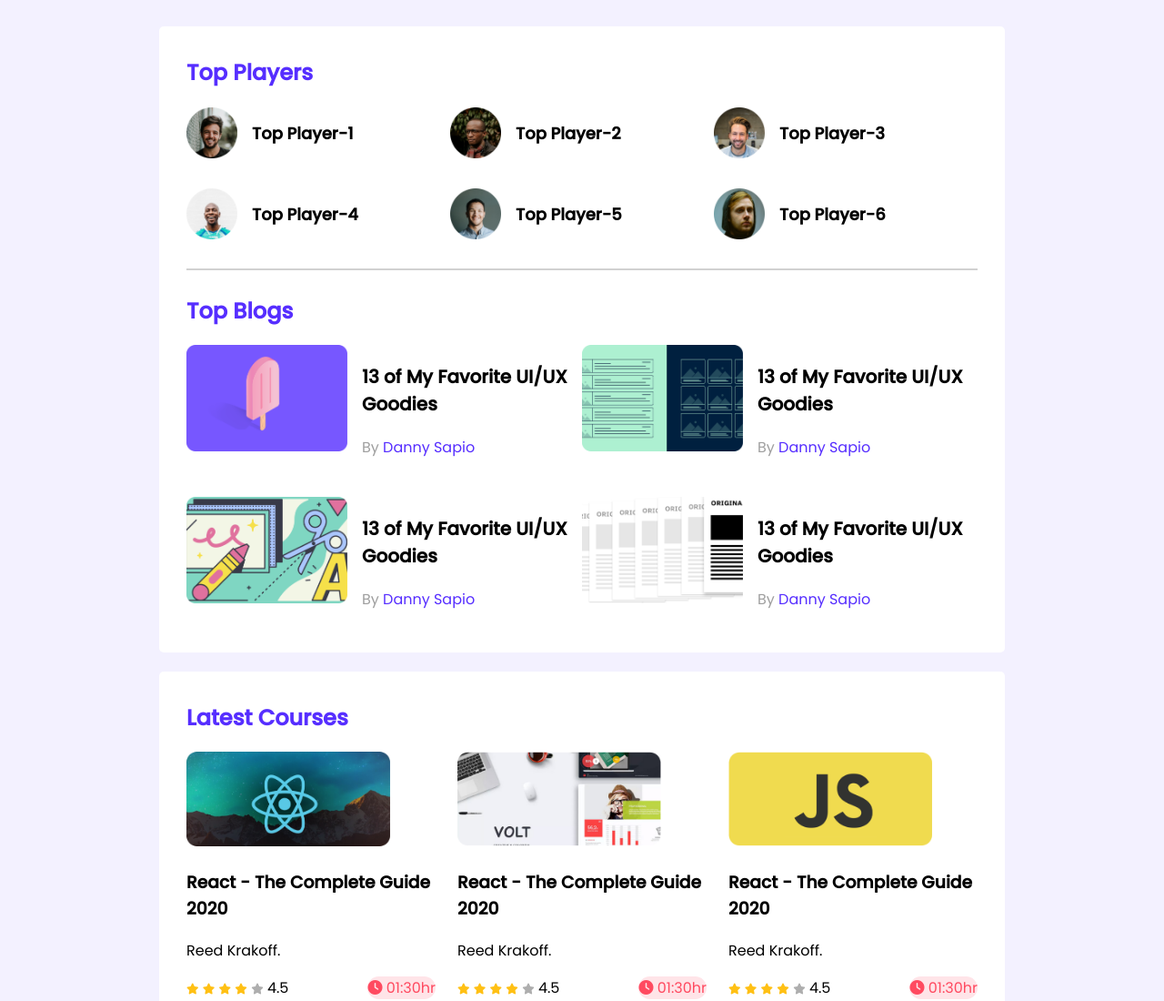
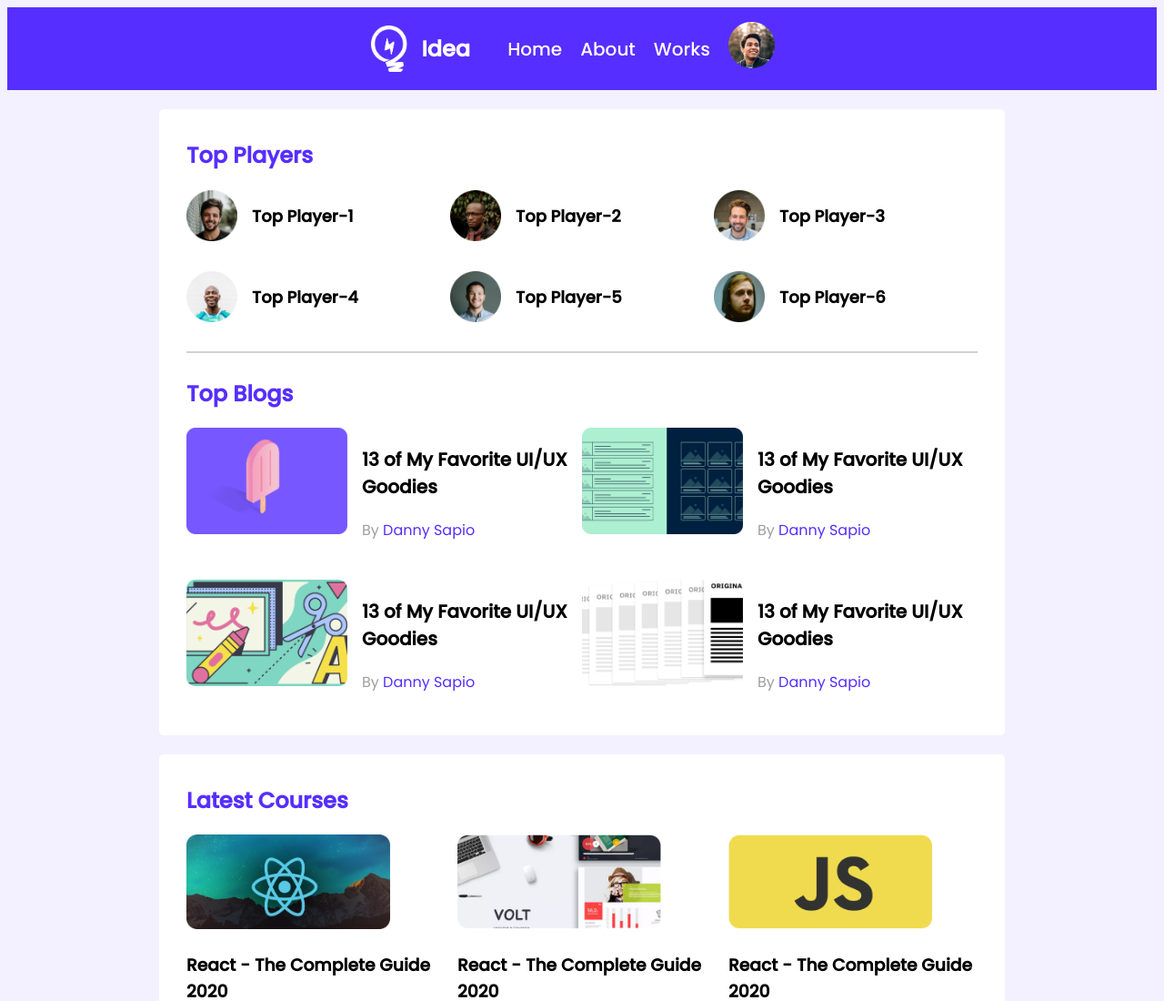
Before and after one commit to jahedchowdhury3/leader-board-css3, a plain HTML site: page index.html in a window 1280 px wide. Shown: the top 1100 px of the page at 91% size. Drawn offline with Linux system fonts and the light colour scheme.

Commit message:
full complte

```diff
--- a/index.html
+++ b/index.html
@@ -13,7 +13,15 @@
 <body>
     <!-- header start -->
     <header>
-
+        <nav>
+            <h2 class="logo"><img src="images/icons/logo.png"><span class="logo-text">Idea</span></h2>
+            <ul class="list">
+                <li class="list-info">Home</li>
+                <li class="list-info">About</li>
+                <li class="list-info">Works</li>
+                <li class="list-info"><img src="images/icons/profile.png" alt=""></li>
+            </ul>
+        </nav>
     </header>
     <!-- header end -->
     <main>
--- a/styles/style.css
+++ b/styles/style.css
@@ -2,6 +2,42 @@
 @import url('https://fonts.googleapis.com/css2?family=Poppins:wght@400;500&display=swap');
 
 /* common style  */
+header{
+    background-color: #562EFF;
+    color: #ffffff;;
+}
+nav{
+    display: flex;
+    align-items: center;
+    justify-content: space-between;
+    margin: 0 400px;
+}
+.logo{
+    display: flex;
+    align-items: center;
+    justify-content: center;
+    /* padding-left: 350px; */
+    /* margin-left: 400px; */
+}
+.logo img{
+    width: 40.42px;
+    height: 51px;
+}
+.logo-text{
+    padding-left: 15px;
+}
+.list{
+    display: flex;
+    align-items: center;
+    /* margin-right: 350px; */
+
+}
+.list-info{
+    list-style: none;
+    padding-right: 20px;
+    font-weight: 500;
+    font-size: 20px;
+}
 main{
     display: flex;
     flex-direction: column;
@@ -127,6 +163,9 @@ hr{
 
 /* tablet devices */
 @media only screen and (min-width: 688px) and (max-width: 992px) {
+    nav{
+        margin: 0 0 0 15px;
+    }
     .container{
         width: 100%;
     }
```
